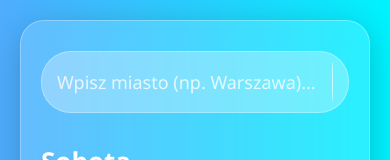
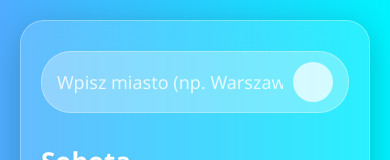
Before and after one commit to hsr88/flat-weather-app, a plain HTML site: page index.html in a window 390 px wide. Shown: the part 285-445 px from the top of the page. Drawn offline with Linux system fonts and the light colour scheme; some icons are missing.

Commit message:
Refine search box input styles for responsiveness
Adjusted input styles in search box for better responsiveness.

```diff
--- a/style.css
+++ b/style.css
@@ -85,13 +85,19 @@ body.snowy {
 }
 
 .search-box input {
-    border: 0;
+   border: 0;
     outline: 0;
     background: transparent;
-    color: #333; /* Ciemny tekst wpisywania dla czytelności */
+    color: #333;
     font-size: 18px;
-    flex: 1;
-    margin-right: 15px;
+
+    /* --- TE TRZY LINIJKI TO NAPRAWA --- */
+    flex: 1;          /* Input zajmuje całą dostępną przestrzeń */
+    width: 100%;      /* Ale nie więcej niż 100% */
+    min-width: 0;     /* 🔥 KLUCZOWE: Pozwala inputowi się skurczyć, gdy brakuje miejsca */
+    /* ---------------------------------- */
+
+    margin-right: 10px; /* Zmniejszmy też margines z 15px na 10px dla oszczędności miejsca */
     font-weight: 500;
 }
 
```
